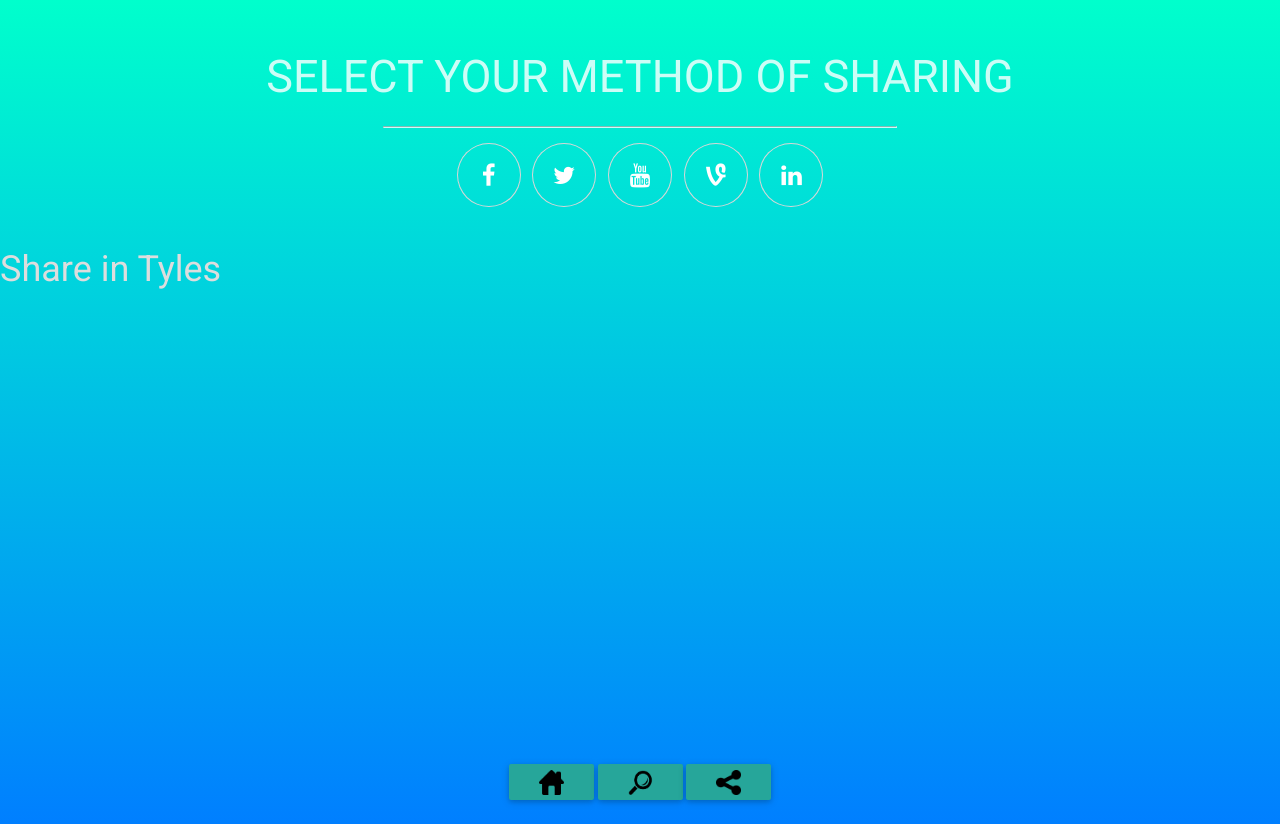
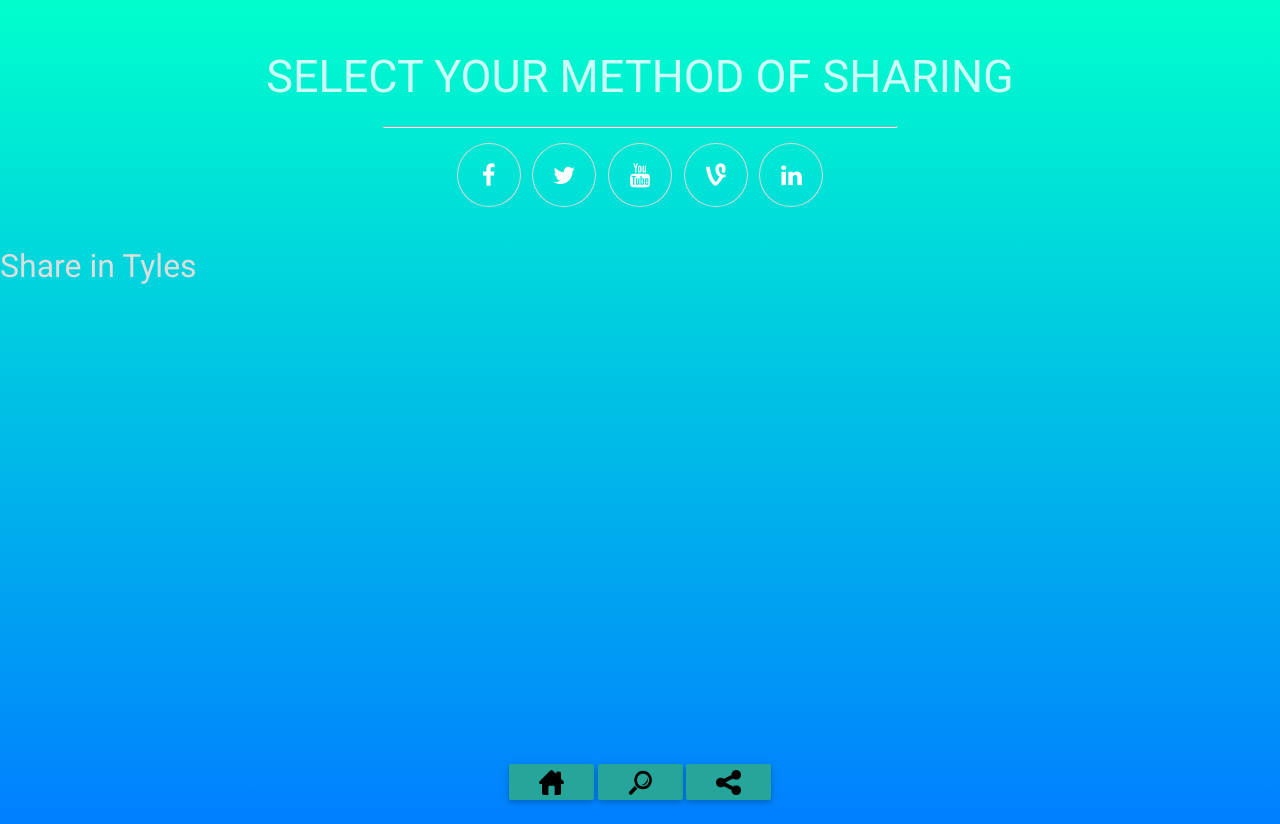
Before and after one commit to asingh2066/Selyt, a plain HTML site: page www/social.html in a window 1280 px wide. Drawn offline with Linux system fonts and the light colour scheme; a web font is replaced by a local one.

```diff
--- a/www/social.html
+++ b/www/social.html
@@ -41,10 +41,10 @@
     border-color: rgba(255, 255, 255, 0.8);
     width: 40%;
 }
-a {
- color:#ddd;
- font-size: 36px;
- text-align: center;
+.share {
+text-align: center;
+color:#ddd;
+font-size: 32px;
 }
 
 /*IGNORE ALL THE ABOVE*/
@@ -144,7 +144,7 @@
     </ul>
   </section>
 
- <a href="browse.html">Share in Tyles</a>
+ <a class="share" href="browse.html">Share in Tyles</a>
 
   <div style="position:fixed;bottom:0;left:0;width:100%;z-index:100;background-color:;text-align: center">
   <button id="home" class="btn btn-info" style="margin:0"><a href="index.html"><img src="img/icon_home.png" style="width:25px; height:25px;"></a></button>
```
Also changed, not shown: www/canvas.html (+1 -1 lines), www/canvas2.html (+1 -1 lines).
